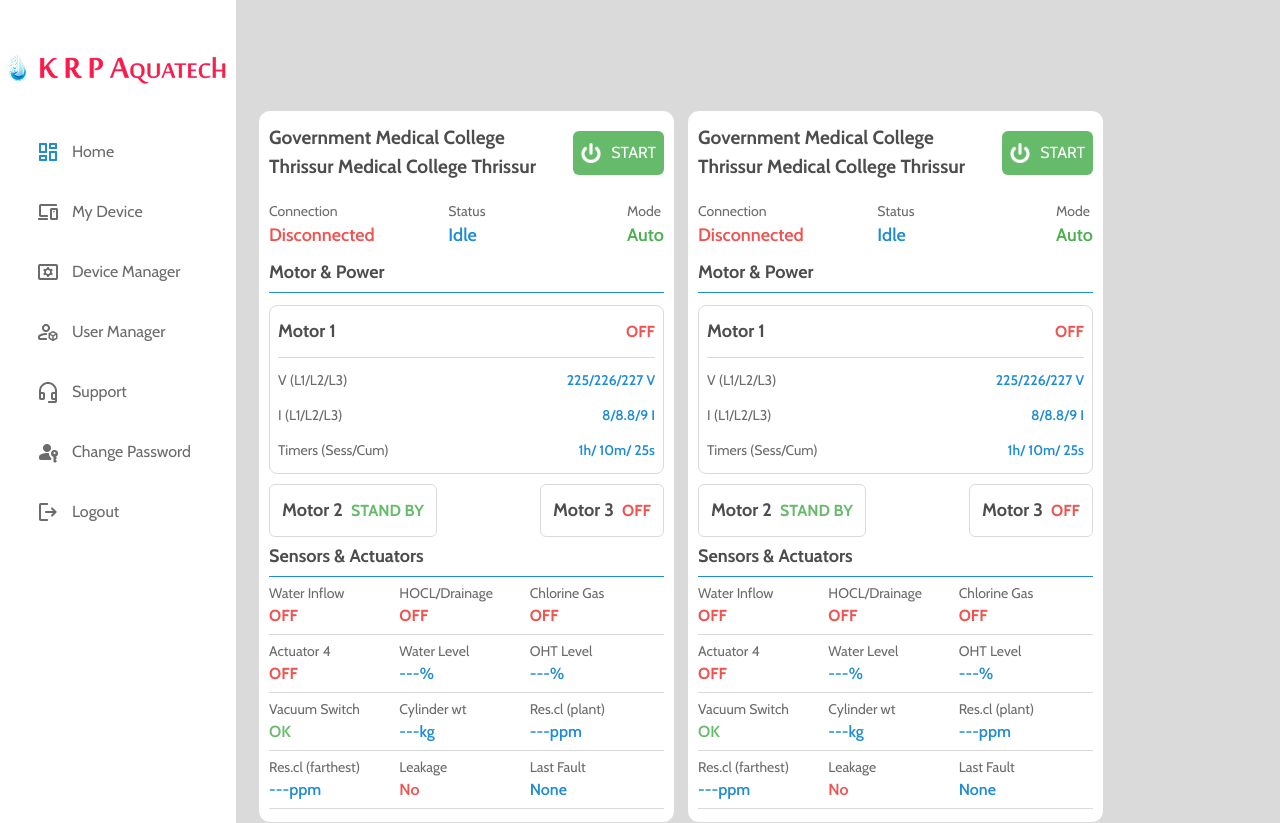
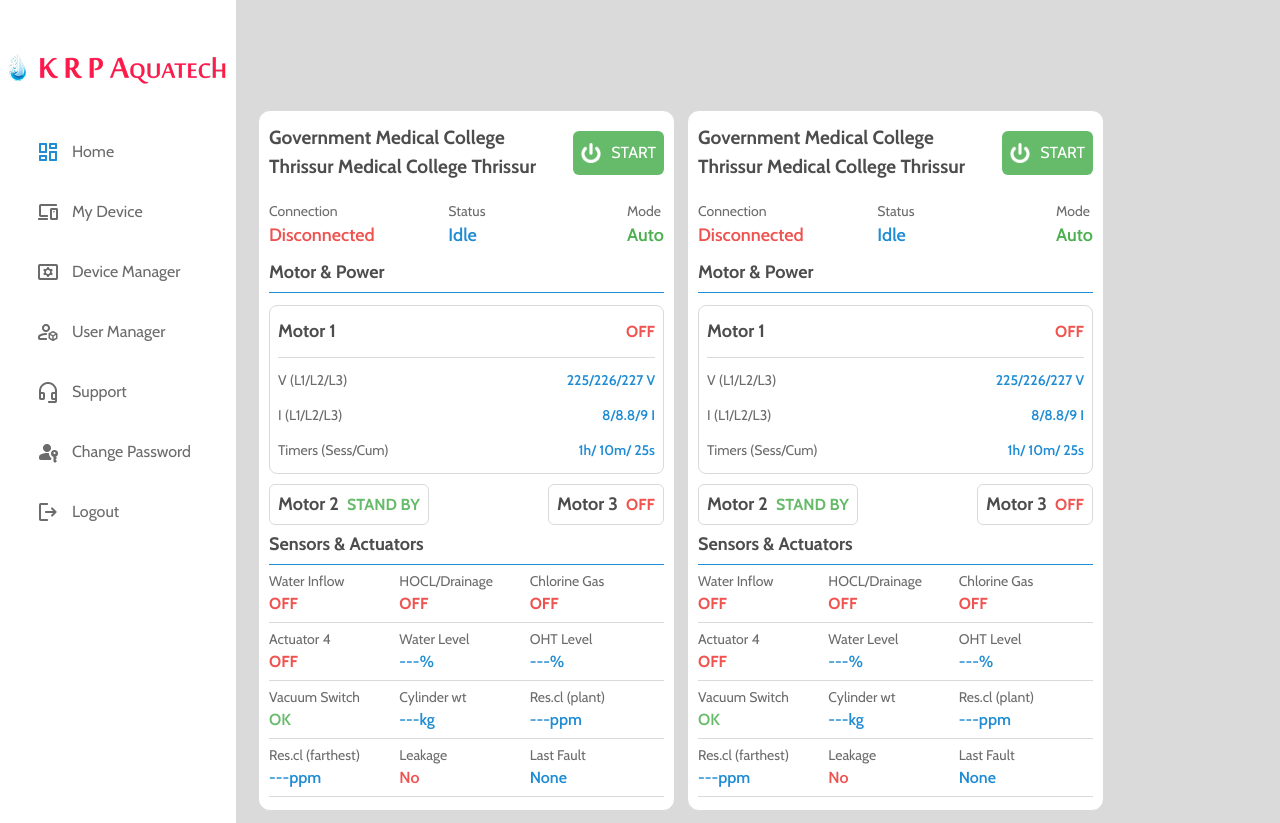
Before and after one commit to abhilashvijayan7/ui-test, a React (Vite) app in the folder hope/: page / in a window 1280 px wide. Shown: the top 823 px of the page. Built offline with nearby package versions, Linux system fonts and the light colour scheme.

Commit message:
UI main update 2

```diff
--- a/hope/src/App.jsx
+++ b/hope/src/App.jsx
@@ -166,11 +166,11 @@ function App() {
                   </div>
 
                   <div className="flex justify-between">
-                    <div className="flex items-center justify-between border border-[#DADADA] rounded-md p-3 font-[700] text-[#4E4D4D] ">
+                    <div className="flex items-center justify-between border border-[#DADADA] rounded-md px-2 py-1.5 font-[700] text-[#4E4D4D] ">
                       <p className="text-[18px] mr-2">Motor 2</p>
                       <p className="text-[16px] text-[#66BB6A]">STAND BY</p>
                     </div>
-                    <div className="flex items-center justify-between border border-[#DADADA] rounded-md p-3 font-[700] text-[#4E4D4D]">
+                    <div className="flex items-center justify-between border border-[#DADADA] rounded-md px-2 py-1.5 font-[700] text-[#4E4D4D]">
                       <p className="text-[18px] mr-2">Motor 3</p>
                       <p className="text-[16px] text-[#EF5350]">OFF</p>
                     </div>
```
